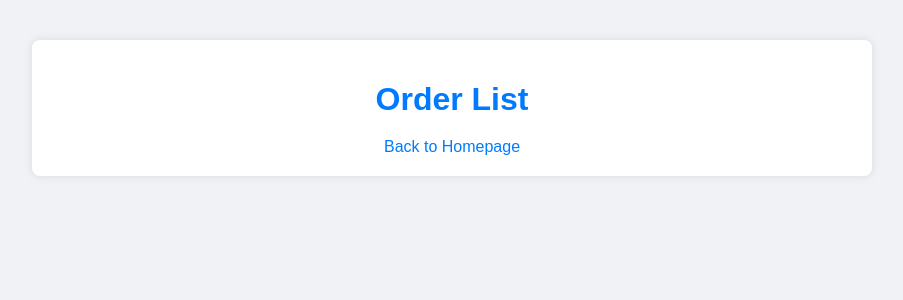
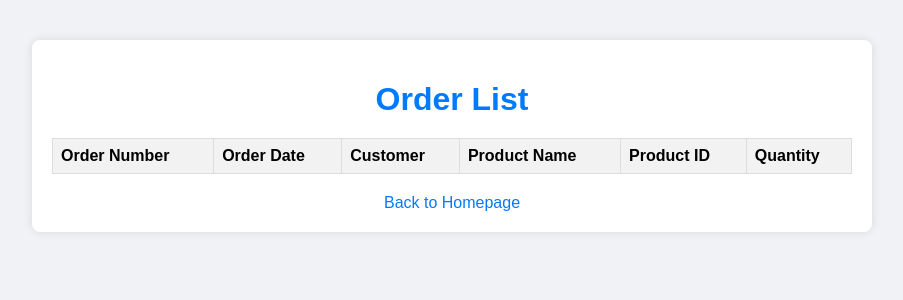
Before and after one commit to Dharikasri/storemanagement, a Django app: page /order/list/ in a window 1280 px wide. Shown: the top 300 px of the page, without its empty margins (188-1091 px from the left). Run offline with Django 5.2, Linux system fonts and the light colour scheme; data comes from the database, SQL or seed files in the repository; lists and menus that the app fills with data are empty.

Commit message:
orderlist changed as table

```diff
--- a/order/templates/order/order_list.html
+++ b/order/templates/order/order_list.html
@@ -84,38 +84,41 @@
         <h1>Order List</h1>
 
         {% if orders %}
-            {% for order in orders %}
-                {% if order.customer == request.user.customer %}
-                    <div class="order">
-                        <div class="order-number">Order Number: {{ order.order_no }}</div>
-                        <div class="order-date">Order Date: {{ order.order_date|date:"F d, Y" }}</div>
-                        <div class="customer">Customer: {{ order.customer.name }}</div>
             <table class="products-table">
                 <thead>
                     <tr>
+                        <th>Order Number</th>
+                        <th>Order Date</th>
+                        <th>Customer</th>
                         <th>Product Name</th>
                         <th>Product ID</th>
                         <th>Quantity</th>
                     </tr>
                 </thead>
                 <tbody>
+                    {% for order in orders %}
+                        {% if order.customer == request.user.customer %}
                             {% for order_product in order.orderproduct_set.all %}
                                 <tr>
+                                    {% if forloop.first %}
+                                        <td rowspan="{{ order.orderproduct_set.count }}">{{ order.order_no }}</td>
+                                        <td rowspan="{{ order.orderproduct_set.count }}">{{ order.order_date|date:"F d, Y" }}</td>
+                                        <td rowspan="{{ order.orderproduct_set.count }}">{{ order.customer.name }}</td>
+                                    {% endif %}
                                     <td>{{ order_product.product.name }}</td>
                                     <td>{{ order_product.product.pk }}</td>
                                     <td>{{ order_product.quantity }}</td>
                                 </tr>
-                                {% empty %}
+                            {% endfor %}
+                        {% endif %}
+                    {% endfor %}
+                    {% if orders|length == 0 %}
                         <tr>
-                                        <td colspan="3">No products found for this order.</td>
+                            <td colspan="6">No orders found for this customer.</td>
                         </tr>
-                                {% endfor %}
+                    {% endif %}
                 </tbody>
             </table>
-                    </div>
-                    <hr>
-                {% endif %}
-            {% endfor %}
         {% else %}
             <p>No orders found for this customer.</p>
         {% endif %}
```
Lines whose indentation alone changed are shown as unchanged.
